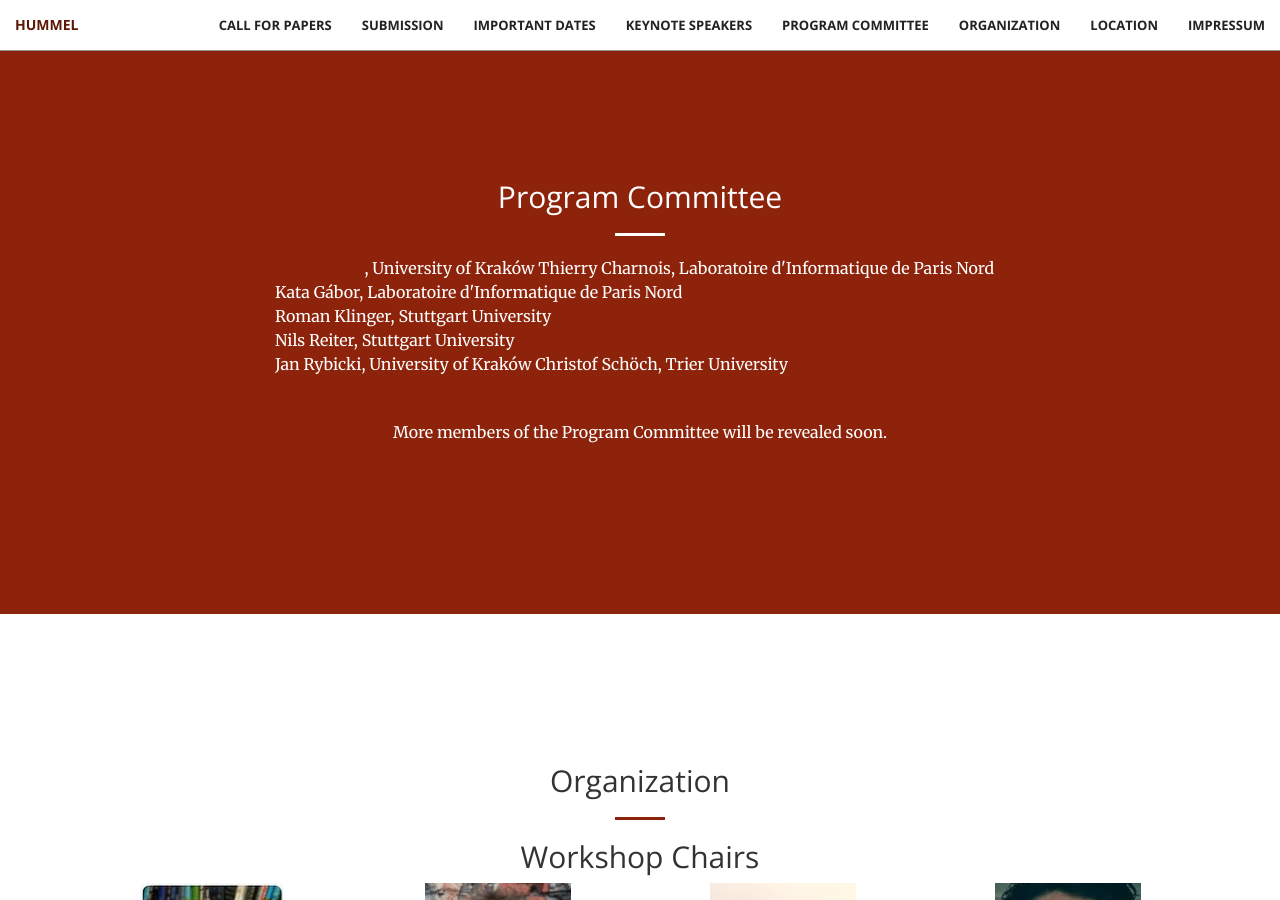
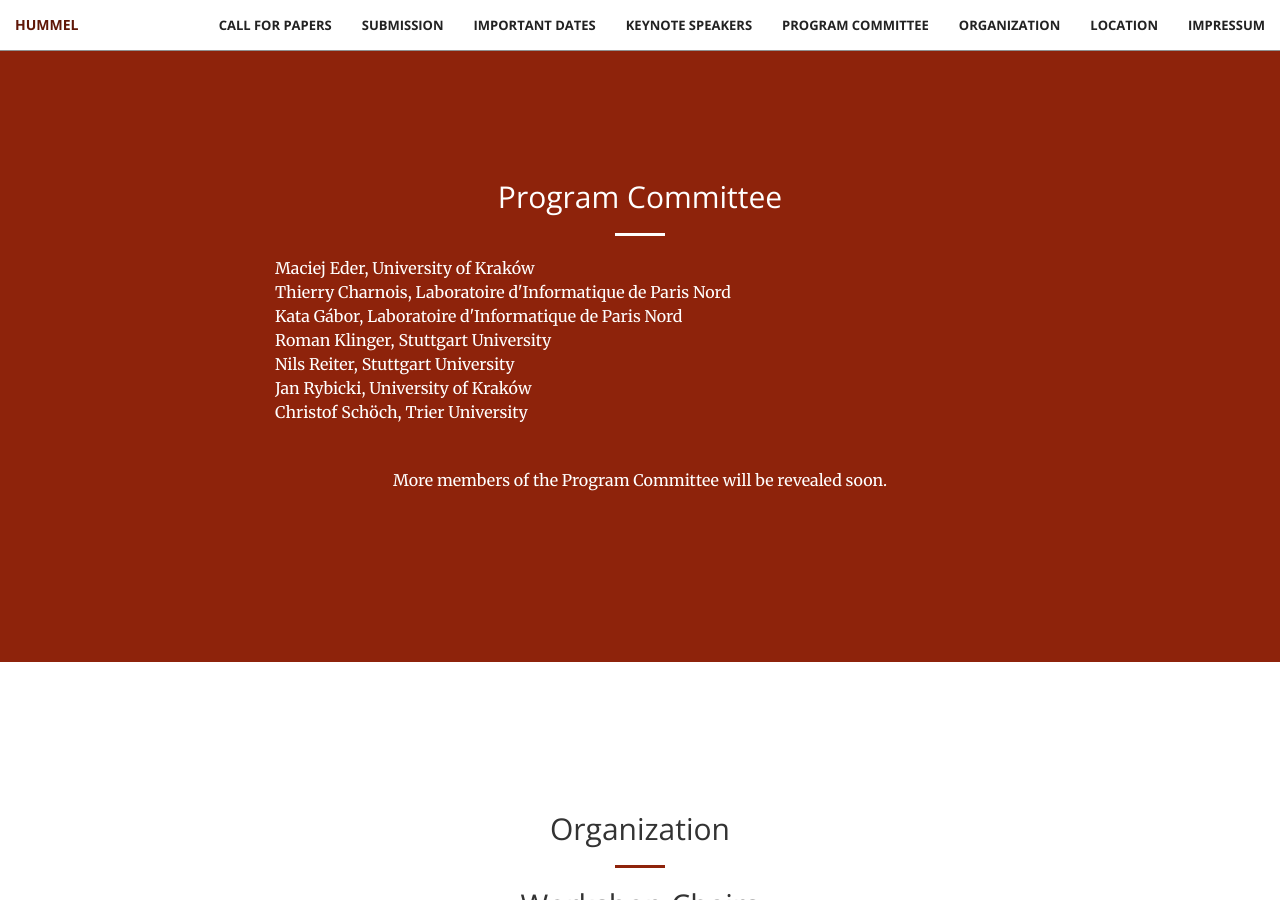
Before and after one commit to cophi-wue/ecml19.hummel.github.io, a Jekyll site: the page built from index.html, in a window 1280 px wide and 900 px high, scrolled down 3816 px. Built offline with Jekyll 4.4.1, drawn with Linux system fonts in a browser that asks for light colours.

Commit message:
Update comitee.html

```diff
--- a/_includes/comitee.html
+++ b/_includes/comitee.html
@@ -8,12 +8,12 @@
 	    <div class="col-lg-8 col-lg-offset-2 text-center">
 		    <div align="justify">
 			    <p>
-		            <a href="http://eadh.org/maciej-eder style="color:white;">Maciej Eder</a>, University of Kraków
+		            <a href="http://eadh.org/maciej-eder" style="color:white;">Maciej Eder</a>, University of Kraków<br/>
 		            <a href="https://lipn.univ-paris13.fr/~charnois/" style="color:white;">Thierry Charnois</a>, Laboratoire d'Informatique de Paris Nord<br/>
 			    <a href="https://lipn.univ-paris13.fr/~gabor/" style="color:white;">Kata Gábor</a>, Laboratoire d'Informatique de Paris Nord<br/>
 			    <a href="https://www.ims.uni-stuttgart.de/institut/mitarbeiter/klingern" style="color:white;">Roman Klinger</a>, Stuttgart University<br/>
 			    <a href="https://www.ims.uni-stuttgart.de/institut/mitarbeiter/reiterns/" style="color:white;">Nils Reiter</a>, Stuttgart University<br/>
-			    <a href="http://eadh.org/jan-rybicki" style="color:white;">Jan Rybicki</a>, University of Kraków
+			    <a href="http://eadh.org/jan-rybicki" style="color:white;">Jan Rybicki</a>, University of Kraków<br/>
 			    <a href="https://www.uni-trier.de/index.php?id=64027" style="color:white;">Christof Schöch</a>, Trier University<br/><br/>
 			    </p>
 		    </div>
```
